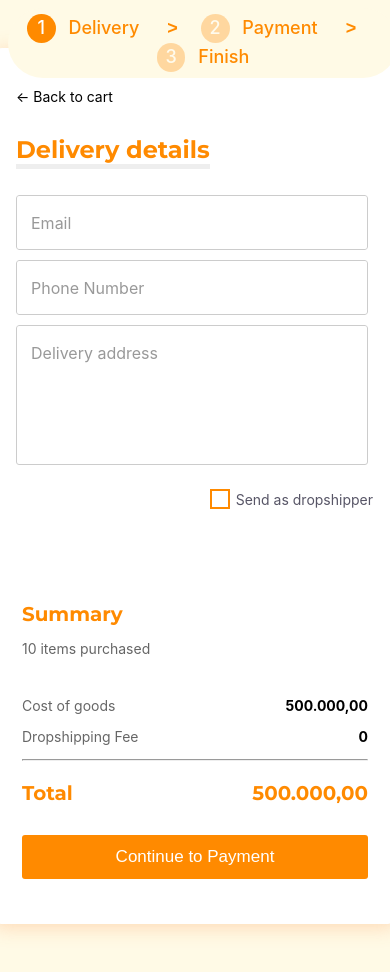
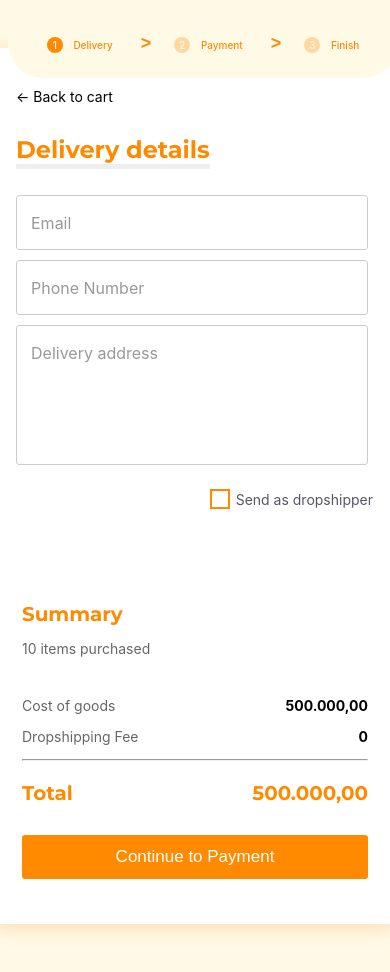
Before and after one commit to khairul-abdi/deliveryApp, a Vue app: page / in a window 390 px wide. Shown: the top 972 px of the page. Built offline with nearby package versions, Linux system fonts and the light colour scheme; a web font is replaced by a local one.

Commit message:
responsive

```diff
--- a/src/components/BreadcrumbNav.vue
+++ b/src/components/BreadcrumbNav.vue
@@ -2,13 +2,13 @@
   <div class="container-title">
     <ul class="breadcrumb">
       <li>
-        <router-link to="/"><span class="circle"  :class="{ process: process >= 1 }">1 </span> Delivery</router-link>
+        <router-link to="/" class="navbar"><span class="circle"  :class="{ process: process >= 1 }">1 </span> Delivery</router-link>
       </li>
       <li>
-        <router-link to="/payment"><span class="circle" :class="{ process: process >= 2 }">2 </span> Payment</router-link>
+        <router-link to="/payment" class="navbar"><span class="circle" :class="{ process: process >= 2 }">2 </span> Payment</router-link>
       </li>
       <li>
-        <router-link to="/finish"><span class="circle" :class="{ process: process >= 3 }">3 </span> Finish</router-link>
+        <router-link to="/finish" class="navbar"><span class="circle" :class="{ process: process >= 3 }">3 </span> Finish</router-link>
       </li>
     </ul>
   </div>
@@ -110,4 +110,11 @@ span.process {
     width: 100vw;
   }
 }
+
+@media (max-width: 576px) {
+ .navbar {
+    font-size: 10px;
+  }
+}
+
 </style>
```
